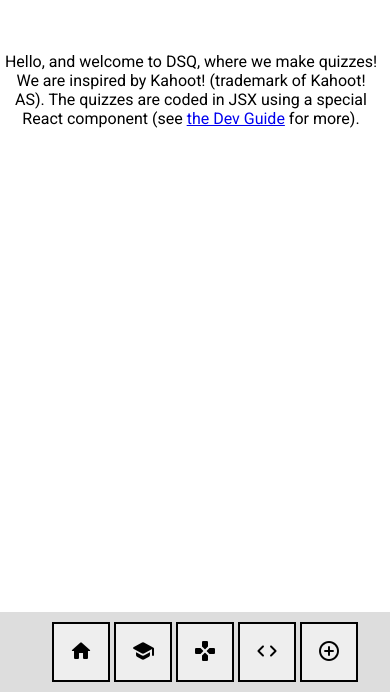
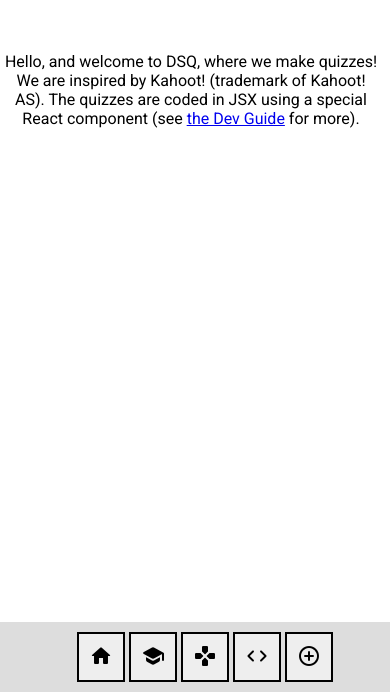
Before and after one commit to DavidQuizzes/davidquizzes.github.io, a plain HTML site: page index.html in a window 390 px wide. Shown: the part 152-844 px from the top of the page. Drawn offline with nearby package versions, Linux system fonts and the light colour scheme.

Commit message:
Made max-width smaller and made padding size smaller for iPhone SE

```diff
--- a/style.css
+++ b/style.css
@@ -29,9 +29,9 @@ button:hover {
   color: #ffffff;
 }
 
-@media only screen and (max-width: 600px) {
+@media only screen and (max-width: 768px) {
   button {
-    padding: 15px;
+    padding: 10px;
     font-size: 9px;
   }
 }
```
